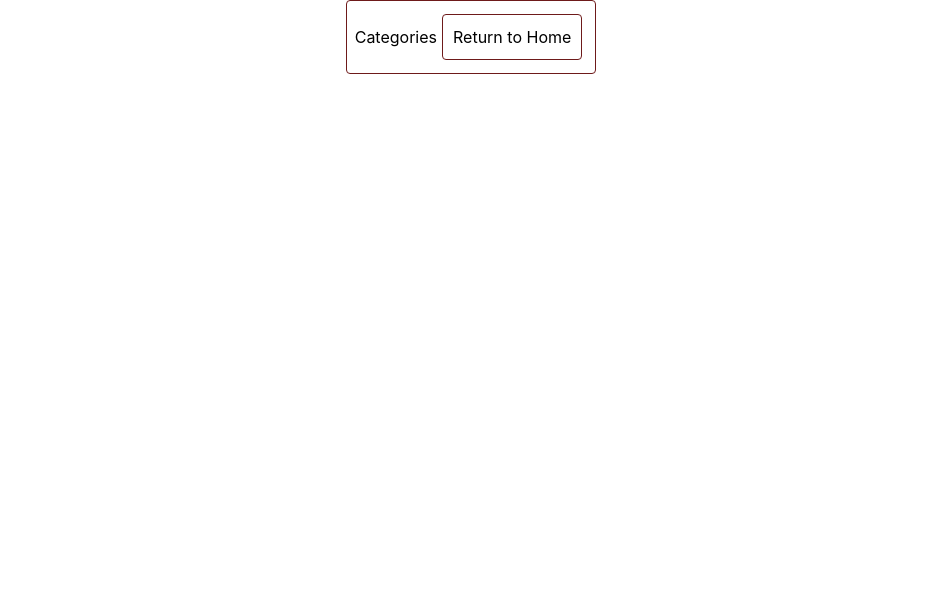
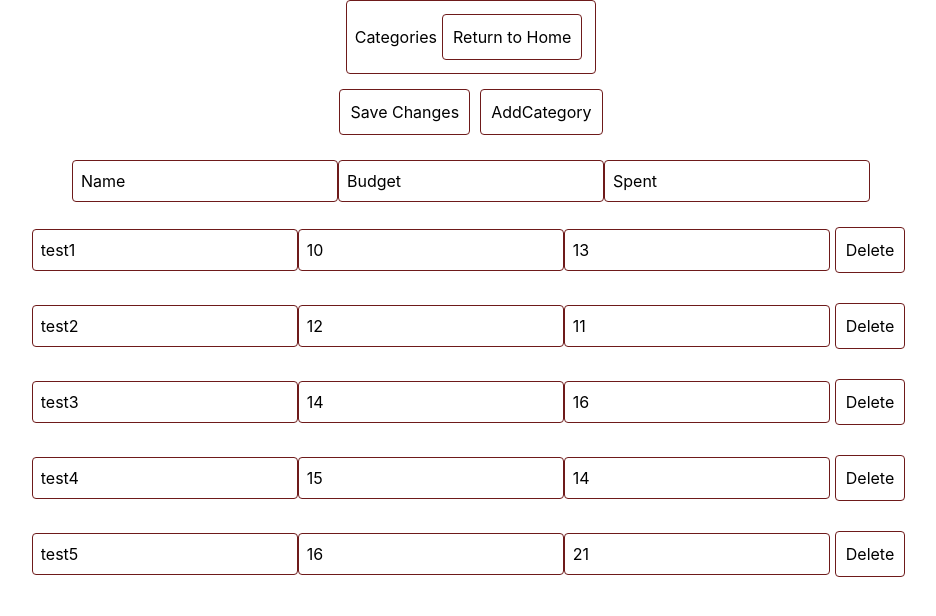
Before and after one commit to cs411-alawini/sp25-cs411-team057-wynaut, a React (Create React App) app in the folder client/: page /ViewCategory in a window 1280 px wide. Shown: the top 616 px of the page, without its empty margins (169-1105 px from the left). Built offline with nearby package versions, Linux system fonts and the light colour scheme; no server answers.

Commit message:
category done maybe

```diff
--- a/client/src/components/itemBox.tsx
+++ b/client/src/components/itemBox.tsx
@@ -148,6 +148,13 @@ const ItemBox = (self : ItemBoxInputs) : JSX.Element => {
                     Submit
                 </button>
             </div>
+
+            <div className="input-container" >
+                <input value={"Name"} className="general-outline" readOnly/>
+                <input value={"Price"} className="general-outline" readOnly/>
+                <input value={"Quantity"} className="general-outline" readOnly/>
+            </div>
+
             {inputs.map((item, index) => (
                 <div className="input-container" key={index}>
                     <input
--- a/client/src/pages/homePage.tsx
+++ b/client/src/pages/homePage.tsx
@@ -1,14 +1,14 @@
 import { log } from "console";
 import React, { useState, JSX } from "react";
 import { BrowserRouter as Router, Routes, Route, Link } from "react-router-dom";
-import { UserState } from "../components/interfaces";
-
+import { UserState, CategoryInput } from "../components/interfaces";
 const HomePage = ({ username, setUsername }: UserState): JSX.Element => {
     console.log(username);
 
     const [loginInfo, setInfo] = useState({ username: "", password: "" });
     const [loginStatus, setLogin] = useState(2); //-1 = failed to login 0 = not login yet 1 = in process 2 = logged in
     const [createStatus, setCreate] = useState(0); //-1 = failed to create 0 = not created yet 1 = in process 2 = created
+    const [data, setData] = useState<Array<CategoryInput>>([]);
 
     const buttonTextLogin = () => {
         //Shows when trying to login
@@ -98,6 +98,8 @@ const HomePage = ({ username, setUsername }: UserState): JSX.Element => {
         }
     }
 
+
+    //RETURN ---------------------------------------------------------------------------------------------------------------------------
     if (username == "" && loginStatus != 2) {
         //No userID set and hasn't logged in yet
         return (
@@ -165,7 +167,7 @@ const HomePage = ({ username, setUsername }: UserState): JSX.Element => {
                     </button>
                 </Link>
                 <Link to="/ViewCategory">
-                    <button className="input-button">
+                    <button className="input-button" >
                         View Categories
                     </button>
                 </Link>
--- a/client/src/pages/viewCategory.tsx
+++ b/client/src/pages/viewCategory.tsx
@@ -1,17 +1,19 @@
-import React, { JSX, useState } from "react";
+import React, { JSX, useState, useEffect } from "react";
 import {
     BrowserRouter as Router,
     Routes,
     Route,
     Link,
     Navigate,
+    useAsyncError,
 } from "react-router-dom";
 import { UsernameInput, CategoryInput } from "../components/interfaces";
 
+const ViewCategory = ({ username }: UsernameInput): JSX.Element => {
+    const [data, setData] = useState<Array<any>>([]); //Its an array like this [[CategoryInput, index],[CategoryInput, index]...];
+    // index = -1 for new categories and ordered 0->length-1 for existing ones
 
-const ViewCategory = ({ username }: UsernameInput): JSX.Element => {
-
-    const [data, setData] = useState<Array<CategoryInput>>([]);
+    const [loaded, setLoaded] = useState(false);
     async function getCategories() {
         try {
             const response = await fetch("http://localhost:3001/ViewCategory", {
@@ -23,13 +25,58 @@ const ViewCategory = ({ username }: UsernameInput): JSX.Element => {
                 throw new Error(`Response status: ${response.status}`);
             }
 
-            const json : CategoryInput= await response.json();
-            return json;
+            //Response
+            const json: Array<CategoryInput> = await response.json();
+            let curr_data = [...data];
+            curr_data.splice(0);
+            for (let i = 0; i < json.length; i++) {
+                curr_data.push([json[i], i]);
+            }
+            setData(curr_data);
+            setLoaded(true);
+        } catch (error) {
+            console.error((error as Error).message);
+        }
+
+        //TEST CODE
+        let test_data: Array<CategoryInput> = [
+            { category: "test1", budget: 10, spent: 13 },
+            { category: "test2", budget: 12, spent: 11 },
+            { category: "test3", budget: 14, spent: 16 },
+            { category: "test4", budget: 15, spent: 14 },
+            { category: "test5", budget: 16, spent: 21 },
+        ];
+        let curr_data = [...data];
+        curr_data.splice(0);
+        for (let i = 0; i < test_data.length; i++) {
+            curr_data.push([test_data[i], i]);
+        }
+        setData(curr_data);
+        setLoaded(true);
+        //_____
+    }
+
+    async function submit() {
+        try {
+            const response = await fetch("http://localhost:3001/checkUser", {
+                //CHANGE ENDPOINT HERE
+                headers: { "Content-type": "application/json" },
+                method: "POST",
+                body: JSON.stringify(data),
+            });
+            if (!response.ok) {
+                throw new Error(`Response status: ${response.status}`);
+            }
+
+            let res = JSON.parse(await response.json());
         } catch (error) {
             console.error((error as Error).message);
         }
     }
-    getCategories()
+
+    useEffect(() => {
+        getCategories();
+    }, []); // Empty dependency array ensures the effect runs only once on mount
 
     return (
         <div>
@@ -40,6 +87,104 @@ const ViewCategory = ({ username }: UsernameInput): JSX.Element => {
                         <button className="input-button">Return to Home</button>
                     </Link>
                 </div>
+                {!loaded && <text> Loading... </text>}
+                {loaded && (
+                    <div>
+                        <div className="input-container">
+                            <button
+                                className="input-button"
+                                onClick={submit}
+                            >
+                                Save Changes
+                            </button>
+                            <button
+                                className="input-button"
+                                onClick={() => {
+                                    let curr_data = [...data];
+                                    curr_data.push([
+                                        {
+                                            category: "CategoryName",
+                                            budget: 0,
+                                            spent: 0,
+                                        },
+                                        -1,
+                                    ]);
+                                    setData([...curr_data]);
+                                }}
+                            >
+                                AddCategory
+                            </button>
+                        </div>
+                        <div className="input-container">
+                            <input
+                                className="general-outline"
+                                value={"Name"}
+                                readOnly
+                            />
+                            <input
+                                className="general-outline"
+                                value={"Budget"}
+                                readOnly
+                            />
+                            <input
+                                className="general-outline"
+                                value={"Spent"}
+                                readOnly
+                            />
+                        </div>
+
+                        {data.map((categoryIn, index) => (
+                            <div className="input-container" key={index}>
+                                <input
+                                    className="general-outline"
+                                    value={categoryIn[0].category}
+                                    onChange={(event) => {
+                                        let curr_data = [...data];
+                                        curr_data[index][0].category =
+                                            event.target.value;
+                                        setData([...curr_data]);
+                                    }}
+                                />
+                                <input
+                                    className="general-outline"
+                                    value={categoryIn[0].budget}
+                                    onChange={(event) => {
+                                        let curr_data = [...data];
+                                        if (
+                                            !isNaN(
+                                                Number(event.target.value)
+                                            ) ||
+                                            event.target.value === ""
+                                        ) {
+                                            curr_data[index][0].budget =
+                                                parseInt(event.target.value);
+                                        }
+                                        setData([...curr_data]);
+                                    }}
+                                />
+                                <input
+                                    className="general-outline"
+                                    value={categoryIn[0].spent}
+                                    readOnly
+                                />
+                                <button
+                                    className="input-button"
+                                    onClick={() => {
+                                        let userInput =
+                                            window.confirm("Are you sure?");
+                                        if (userInput) {
+                                            let curr_data = [...data];
+                                            curr_data.splice(index, 1);
+                                            setData([...curr_data]);
+                                        }
+                                    }}
+                                >
+                                    Delete
+                                </button>
+                            </div>
+                        ))}
+                    </div>
+                )}
             </h1>
         </div>
     );
```
